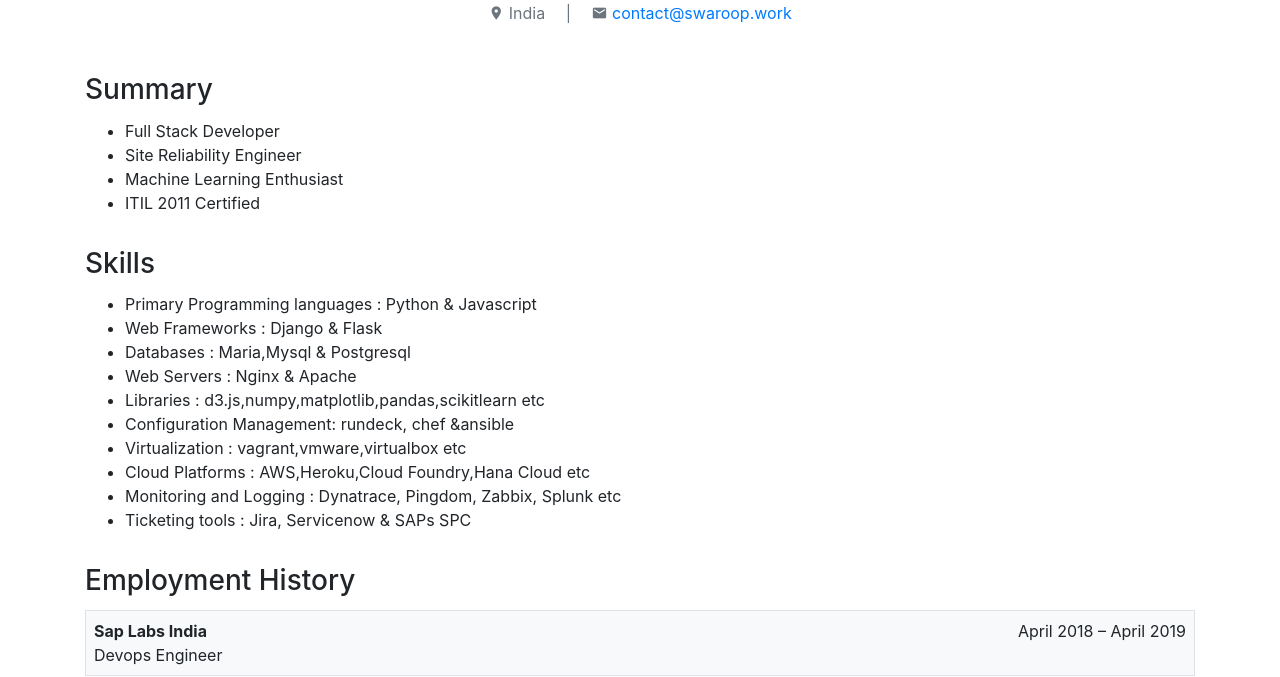
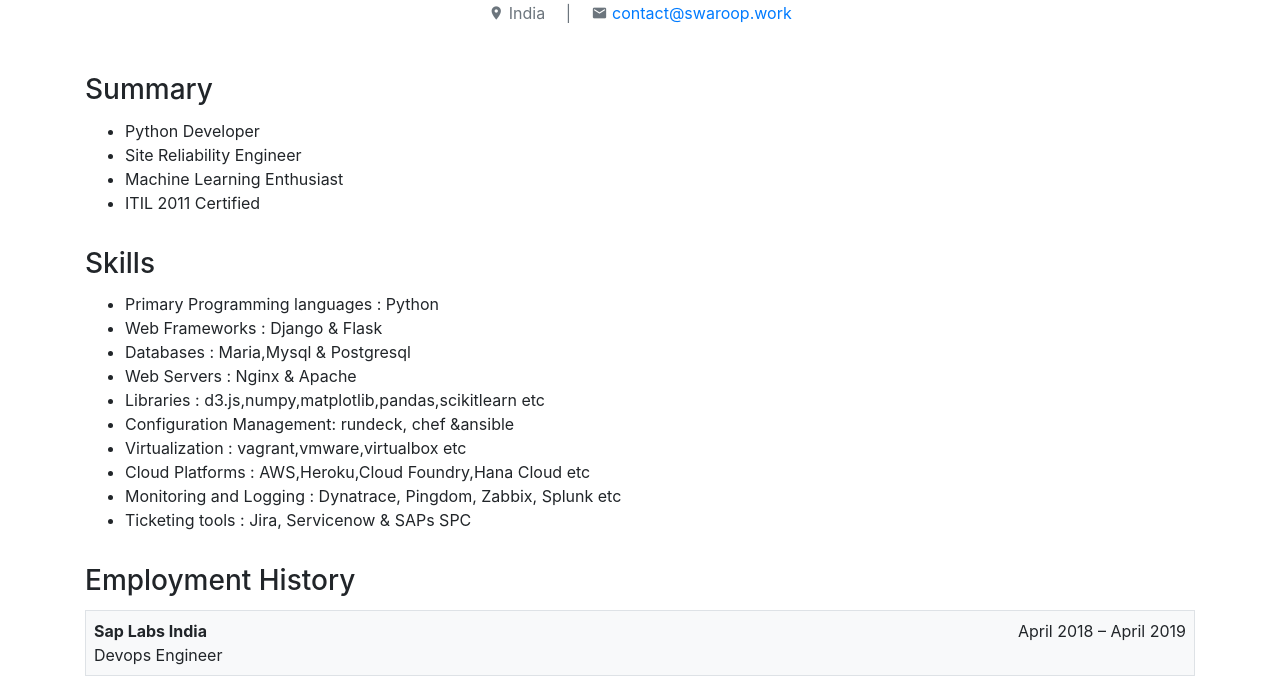
Before and after one commit to jessu/jessu.github.io, a plain HTML site: page index.html in a window 1280 px wide. Shown: the part 59-736 px from the top of the page. Drawn offline with nearby package versions, Linux system fonts and the light colour scheme.

Commit message:
Update index.html

```diff
--- a/index.html
+++ b/index.html
@@ -27,7 +27,7 @@
               <div class="col-12">
                   <h3 class="pb-1">Summary</h3>
                     <ul>
-                      <li> Full Stack Developer</li>
+                      <li> Python Developer</li>
                       <li> Site Reliability Engineer </li>
                       <li> Machine Learning Enthusiast</li>
                       <li> ITIL 2011 Certified</li>
@@ -38,7 +38,7 @@
                 <div class="col-12">
                     <h3 class="pb-1">Skills</h3>
                     <ul>
-                      <li>Primary Programming languages : Python &amp; Javascript</li>
+                      <li>Primary Programming languages : Python </li>
                       <li>Web Frameworks : Django &amp; Flask</li>
                       <li>Databases : Maria,Mysql &amp; Postgresql</li>
                       <li>Web Servers : Nginx &amp; Apache</li>
```
